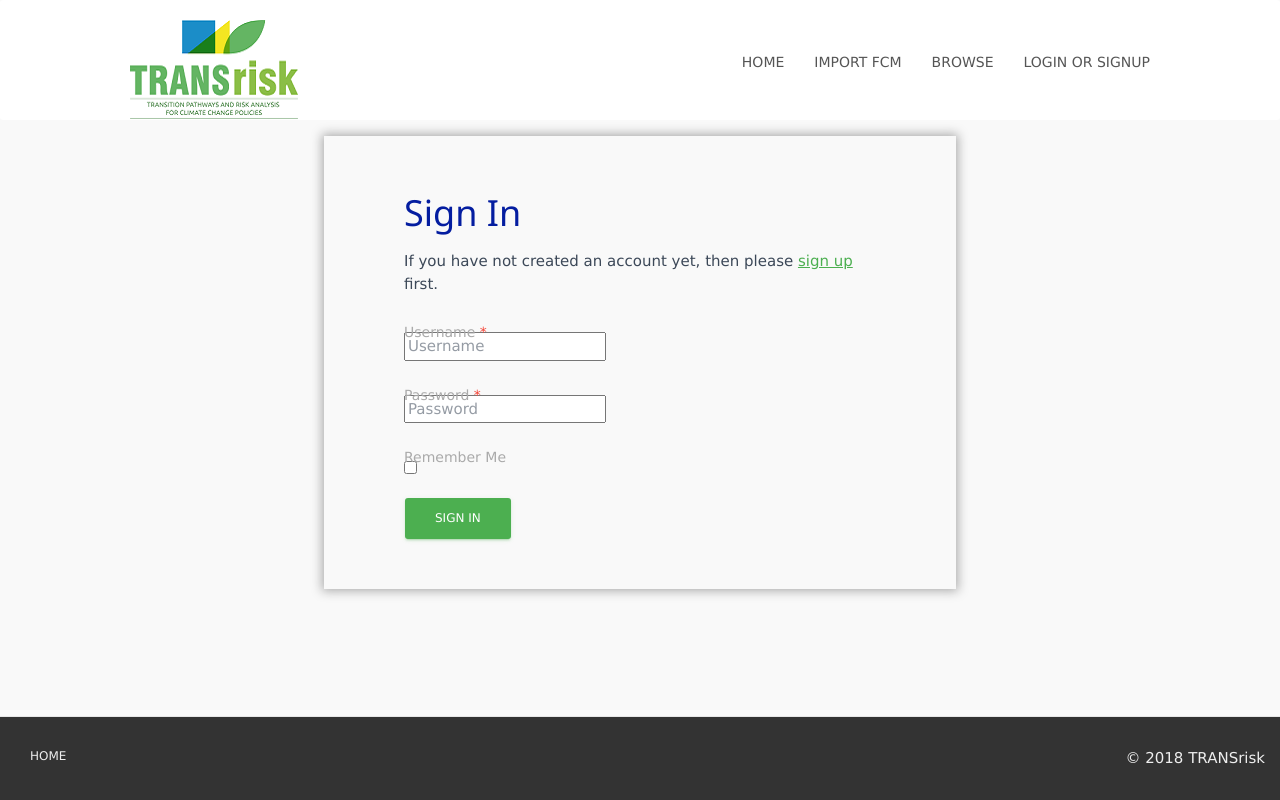
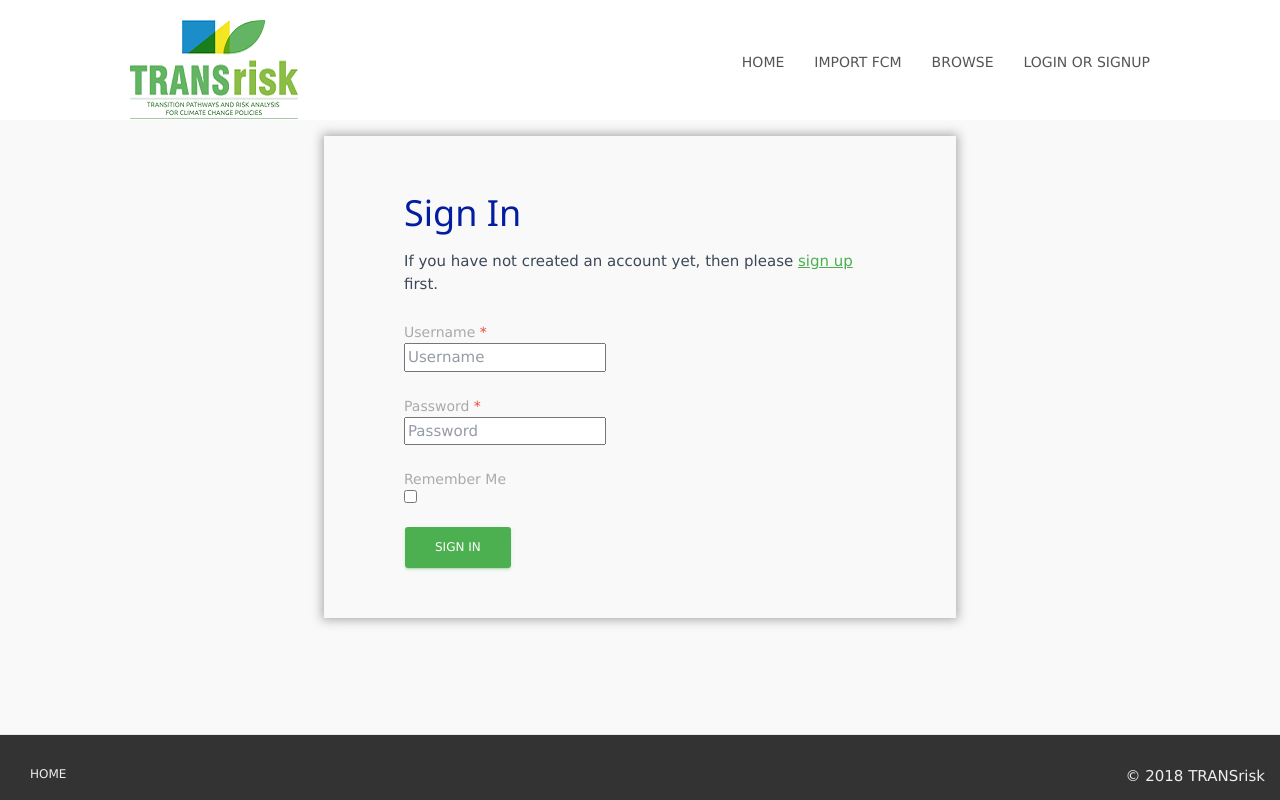
Before and after one commit to gtsapelas/TRANSrisk_fcm_app, a Django app: page /accounts/login/ in a window 1280 px wide. Run offline with Django 3.2, Linux system fonts and the light colour scheme; parts of the project's set-up code (start-up, migrations or seed data) failed here and were passed over; some libraries are stand-ins or nearby versions.

Commit message:
Fix username and password margins and logout redirect page

```diff
--- a/static/css/style.css
+++ b/static/css/style.css
@@ -449,3 +449,17 @@ label.section-label {
     padding: 10 10px;
     /*width: 300px;*/
 }
+
+
+#id_login{
+    margin-top: 11px;
+}
+
+
+#id_password{
+    margin-top: 11px;
+}
+
+#id_remember{
+    margin-top: 11px;
+}
--- a/templates/base.html
+++ b/templates/base.html
@@ -62,7 +62,7 @@
                                     <ul class="dropdown-menu" style="text-align: right;">
                                         <li><a>Welcome <b>{{ request.user.username }}</b></a></li>
                                         <li><a href="{%  url 'fcm_app:my_fcms' %}">My FCMs</a></li>
-                                        <li><a href="/accounts/logout/">Logout</a></li>
+                                        <li><a href="/accounts/logout/?next=/fcm">Logout</a></li>
                                     </ul>
                                 {% else %}
                                     <a href="/accounts/login/">Login or Signup</a>
```
